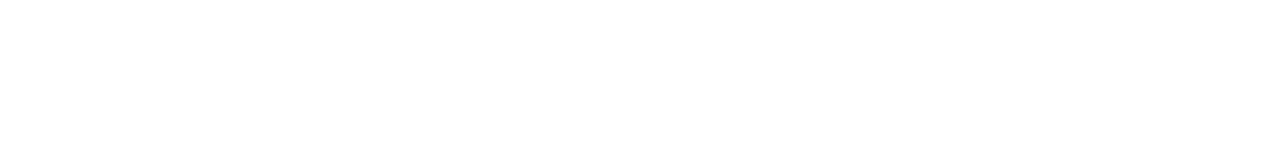
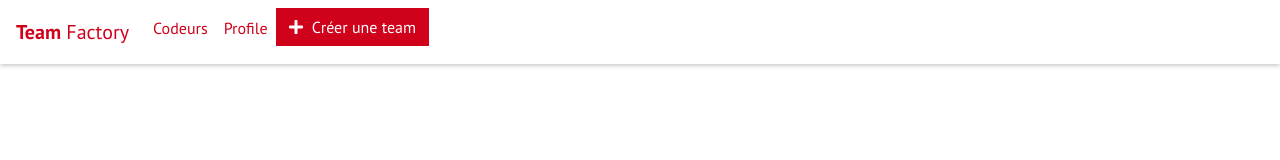
Before and after one commit to Helkir/TeamFactory, a plain HTML site: page create-team.html in a window 1280 px wide. Drawn offline with nearby package versions, Linux system fonts and the light colour scheme.

Commit message:
Nav menu (WIP)

```diff
--- a/create-team.html
+++ b/create-team.html
@@ -0,0 +1,53 @@
+<!DOCTYPE html>
+<html lang="en">
+
+<head>
+    <meta charset="UTF-8">
+    <meta name="viewport" content="width=device-width, initial-scale=1.0">
+    <meta http-equiv="X-UA-Compatible" content="ie=edge">
+    <link rel="stylesheet" href="https://stackpath.bootstrapcdn.com/bootstrap/4.1.0/css/bootstrap.min.css" integrity="sha384-9gVQ4dYFwwWSjIDZnLEWnxCjeSWFphJiwGPXr1jddIhOegiu1FwO5qRGvFXOdJZ4"
+        crossorigin="anonymous">
+    <script src="https://code.jquery.com/jquery-3.3.1.slim.min.js" integrity="sha384-q8i/X+965DzO0rT7abK41JStQIAqVgRVzpbzo5smXKp4YfRvH+8abtTE1Pi6jizo"
+        crossorigin="anonymous"></script>
+    <script src="https://cdnjs.cloudflare.com/ajax/libs/popper.js/1.14.0/umd/popper.min.js" integrity="sha384-cs/chFZiN24E4KMATLdqdvsezGxaGsi4hLGOzlXwp5UZB1LY//20VyM2taTB4QvJ"
+        crossorigin="anonymous"></script>
+    <script src="https://stackpath.bootstrapcdn.com/bootstrap/4.1.0/js/bootstrap.min.js" integrity="sha384-uefMccjFJAIv6A+rW+L4AHf99KvxDjWSu1z9VI8SKNVmz4sk7buKt/6v9KI65qnm"
+        crossorigin="anonymous"></script>
+    <script defer src="https://use.fontawesome.com/releases/v5.0.10/js/all.js" integrity="sha384-slN8GvtUJGnv6ca26v8EzVaR9DC58QEwsIk9q1QXdCU8Yu8ck/tL/5szYlBbqmS+"
+        crossorigin="anonymous"></script>
+    <link rel="stylesheet" href="./css/style.css">
+    <title>Créer une team</title>
+</head>
+
+<body id="create-team">
+    <!-- Menu -->
+    <nav class="navbar navbar-expand-lg">
+        <a class="navbar-brand" href="./index.html">
+            <strong>Team</strong> Factory</a>
+        <button class="navbar-toggler" type="button" data-toggle="collapse" data-target="#navbarSupportedContent" aria-controls="navbarSupportedContent"
+            aria-expanded="false" aria-label="Toggle navigation">
+            <span class="navbar-toggler-icon"></span>
+        </button>
+
+        <div class="collapse navbar-collapse" id="navbarSupportedContent">
+            <ul class="navbar-nav mr-auto">
+                <li class="nav-item">
+                    <a class="nav-link" href="./list-users.html">Codeurs
+                    </a>
+                </li>
+                <li class="nav-item">
+                    <a class="nav-link" href="./user-profile.html">Profile</a>
+                </li>
+                <li class="nav-item">
+                    <button class="btn btn-primary btn-add">
+                        <span class="btn-icon">
+                            <i class="fas fa-plus"></i>
+                        </span> Créer une team</button>
+                </li>
+            </ul>
+        </div>
+    </nav>
+
+</body>
+
+</html>
--- a/css/style.css
+++ b/css/style.css
@@ -1,17 +1,18 @@
-@import url('https://fonts.googleapis.com/css?family=PT+Sans|Quicksand');
-
-
+@import url('https://fonts.googleapis.com/css?family=PT+Sans:400,700|Quicksand:300,400,700');
 /*=============================================
 =            Generique                        =
 =============================================*/
 
 body {
     font-family: 'PT Sans', sans-serif;
+    font-size: 16px;
+    font-weight: 400;
 }
 
 .btn {
     margin-bottom: 10px;
 }
+
 .btn-primary {
     background-color: #D0021B;
     border-color: #D0021B;
@@ -22,14 +23,20 @@ body {
     border-color: #9B0013;
 }
 
-.btn-primary:not(:disabled):not(.disabled):active, .btn-primary:not(:disabled):not(.disabled):focus{
+.btn-primary:not(:disabled):not(.disabled):active,
+.btn-primary:not(:disabled):not(.disabled):focus {
     background-color: #52000A !important;
     border-color: #52000A !important;
 }
 
-.btn-primary:focus, .btn-primary.focus {
-    box-shadow: none !important;
+.btn-add {
+    border-radius: 0;
 }
+
+.btn-add .btn-icon {
+    margin-right: 5px;
+}
+
 
 input {
     background: transparent !important;
@@ -40,9 +47,36 @@ input {
 hr {
     margin-top: 0;
 }
+
+/* Diasble box-shadow on focus */
+.btn-primary:focus,
+.btn-primary.focus,
+input {
+    -webkit-box-shadow: none !important;
+    box-shadow: none !important;
+}
+
+
+/*=============================================
+=            Menu                             =
+=============================================*/
+
+.navbar a {
+    color: #D0021B;
+}
+
+.navbar {
+    box-shadow: 0 2px 4px 0 rgba(0, 0, 0, .2);
+}
+
+/*=====  End of Menu                   ======*/
+
+
+
 /*=============================================
 =            Login                            =
 =============================================*/
+
 #login {
     background-image: url('../img/bg-login.png');
     background-size: cover;
@@ -55,7 +89,7 @@ hr {
 #login .card {
     height: 355px;
     width: 378px;
-    background-color: rgba(255,255,255, 0.75)!important;
+    background-color: rgba(255, 255, 255, 0.75) !important;
 }
 
 #login .container {
@@ -66,15 +100,13 @@ hr {
     margin-top: 0.5rem;
 }
 
-#login a{
-    color:    #D0021B;
+#login a {
+    color: #D0021B;
 }
-
 
 #login form {
     margin-left: 15px;
     margin-right: 15px;
 }
 
-
 /*=====  End of Login                  ======*/
```
Lines whose indentation alone changed are shown as unchanged.
